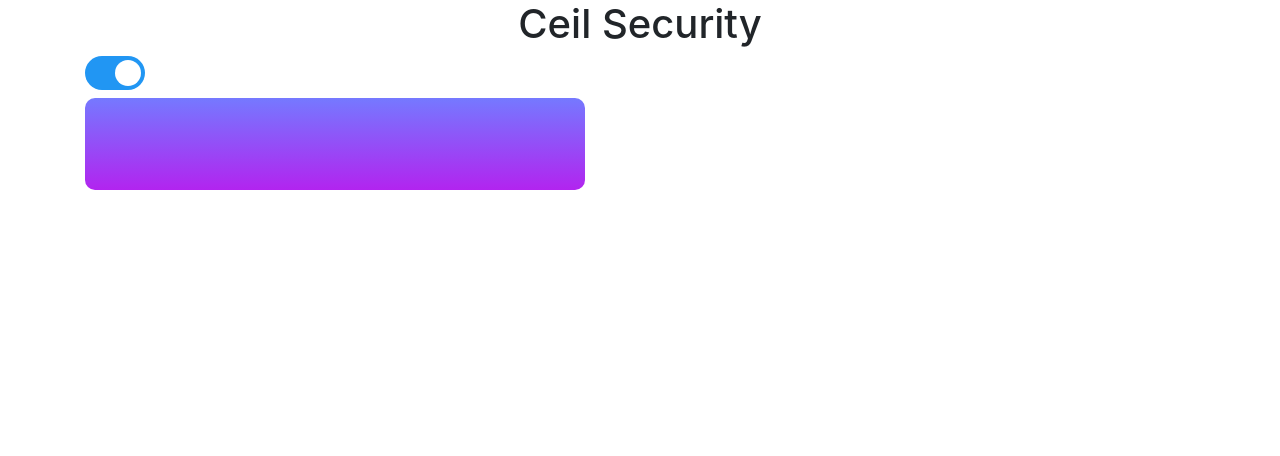
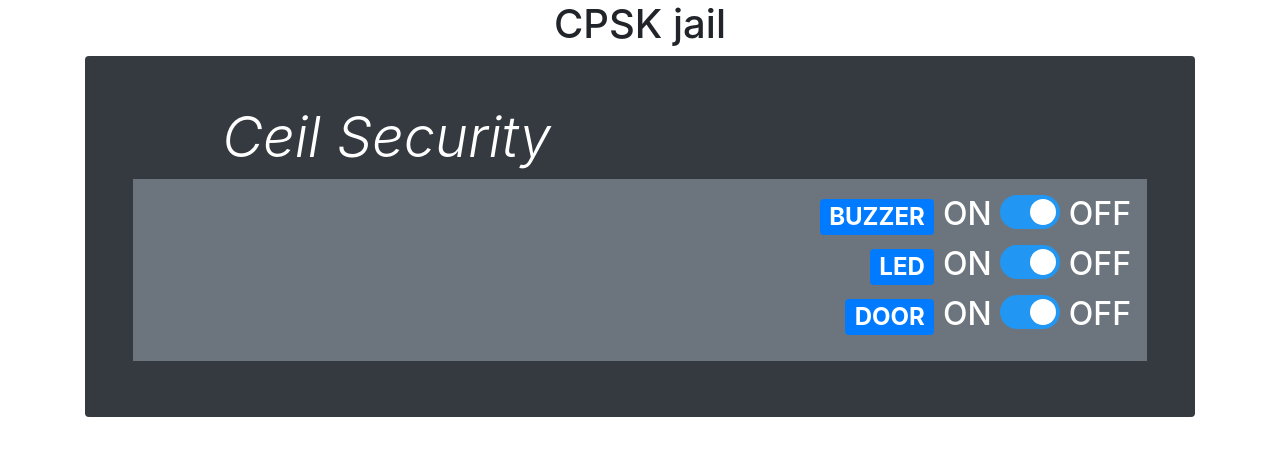
Before and after one commit to Klan300/ceil, a plain HTML site: page index.html in a window 1280 px wide. Drawn offline with nearby package versions, Linux system fonts and the light colour scheme.

Commit message:
index.html

```diff
--- a/index.css
+++ b/index.css
@@ -79,3 +79,10 @@ h1 {
     background: -moz-linear-gradient(top, #7579ff, #b224ef);
     background: linear-gradient(top, #7579ff, #b224ef);
   }
+  #right-align {
+    padding-left: 50px;
+  }
+  .bigbold {
+    text-transform: uppercase;
+    size: 25px;
+  }
--- a/index.html
+++ b/index.html
@@ -11,16 +11,45 @@
     <link rel="stylesheet" href="./index.css">
 </head>
 <body>
+
    <div class="header">
-       <h1>Ceil Security</h1>
+       <h1>CPSK jail</h1>
    </div>
    <div class="container">
-        <label class="switch">
-                <input id="light-switch" type="checkbox" checked>
-                <span class="slider round"></span>
-              </label>
-        <div class="wrap-login100"></div>
-
+        <div class="jumbotron p-4 p-md-5 text-white rounded bg-dark">
+                <div class="col-md-6 px-0">
+                  <h1 class="display-4 font-italic">Ceil Security</h1>
+                </div>
+       <div class="p-3 mb-2 bg-secondary text-white">
+           <div class="d-flex justify-content-end">
+                <h2 class="bigbold"><div class='badge badge-primary text-wrap'>Buzzer</div> on
+                        <label class="switch">
+                            <input id="light-switch" type="checkbox" checked>
+                            <span class="slider round" id="right-align"></span>
+                        </label>
+                        off
+                </h2>
+            </div>
+            <div class="d-flex justify-content-end">
+                    <h2 class="bigbold"><div class='badge badge-primary text-wrap'>LED</div> on
+                            <label class="switch">
+                                <input id="light-switch" type="checkbox" checked>
+                                <span class="slider round" id="right-align"></span>
+                            </label>
+                            off
+                    </h2>
+                </div>
+            <div class="d-flex justify-content-end">
+                    <h2 class="bigbold"><div class='badge badge-primary text-wrap'>Door</div> on
+                            <label class="switch">
+                                <input id="light-switch" type="checkbox" checked>
+                                <span class="slider round" id="right-align"></span>
+                            </label>
+                            off
+                    </h2>
+                </div>
+            </div>
+        </div>
    </div>
 </body>
 <script src="https://code.jquery.com/jquery-3.2.1.slim.min.js"
```
